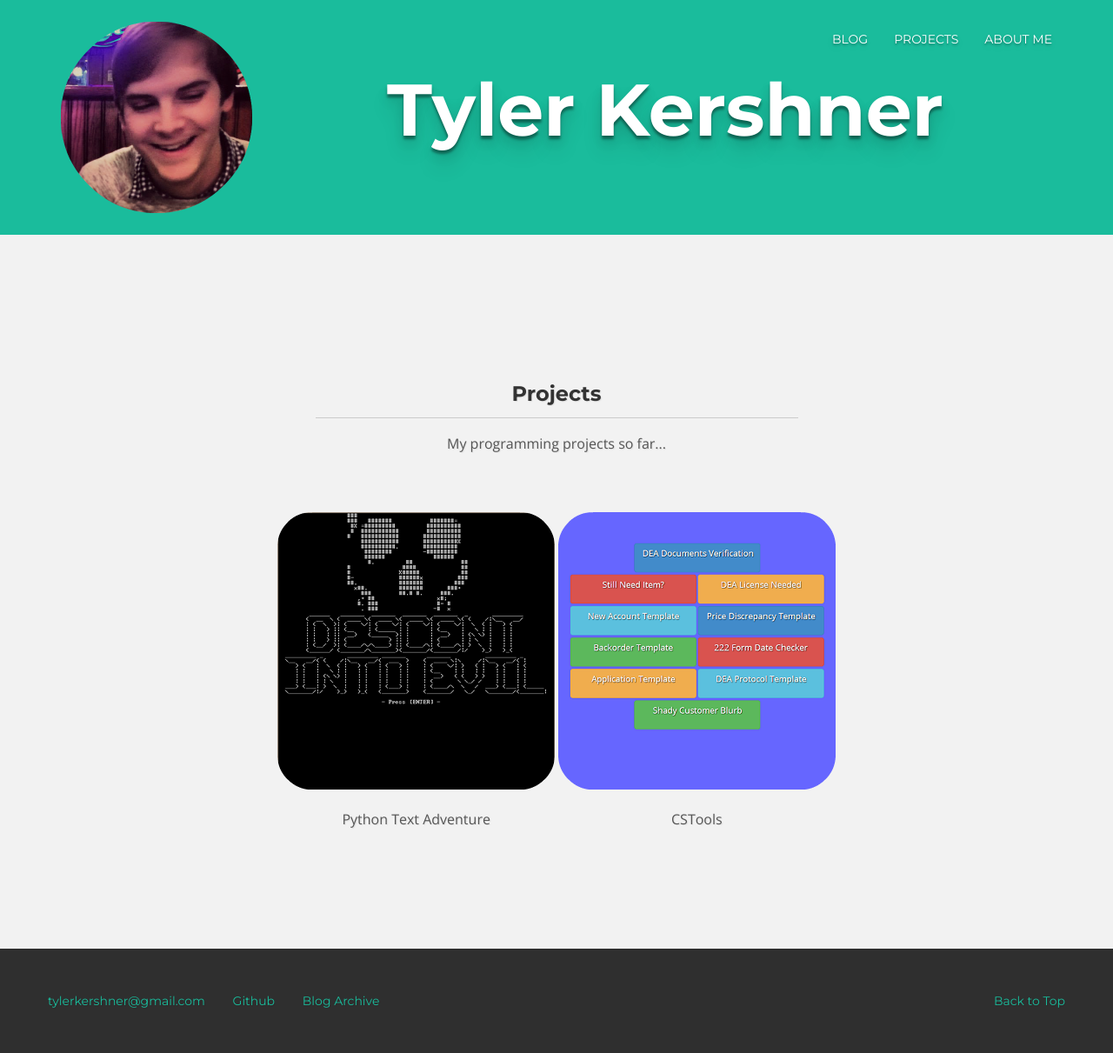
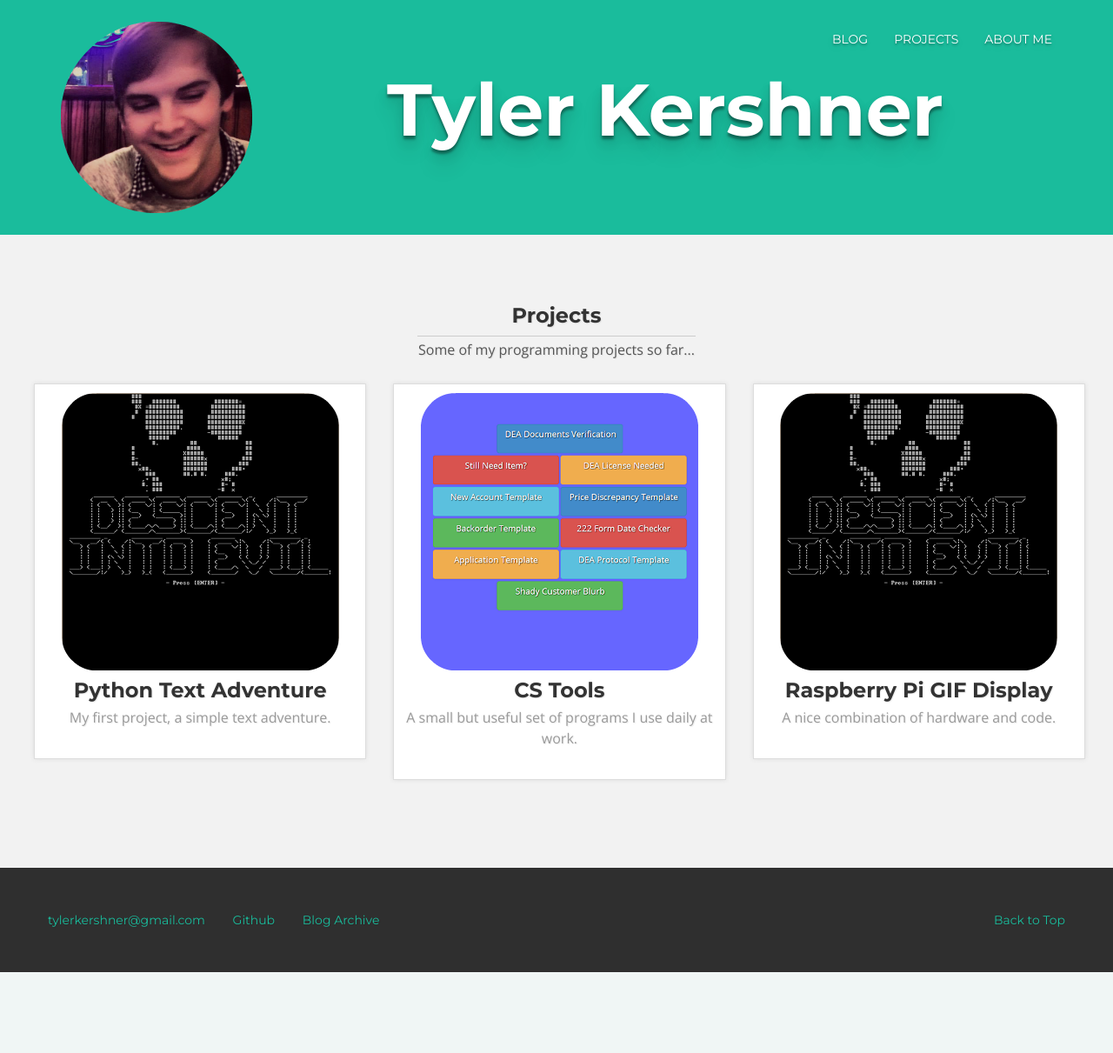
Before and after one commit to kershner/blog, a Flask app: page /projects in a window 1280 px wide. Shown: the whole page at 87% size. After the commit the page ends 1118 px from the top, so only its background shows below. Run offline with Flask 2, Linux system fonts and the light colour scheme; some libraries are stand-ins or nearby versions.

Commit message:
Added new image grid, bunch of bug fixes/tweaks

```diff
--- a/app/static/style.css
+++ b/app/static/style.css
@@ -1,6 +1,7 @@
 body {
   -webkit-font-smoothing: antialiased;
   text-shadow: 1px 1px 1px rgba(0,0,0,0.080);
+  background-color: #2f2f2f;
 }
 
 p {
@@ -13,15 +14,99 @@
   bottom: 25px;
 }
 
-.button {
-  display: inline-block;
+
+#projects-title {
+  text-align: center;
 }
 
-.buttons {
-  margin: 0 auto;
-  width: 65%;
-  height: 50%;
-  text-align: center;
+#hr {
+  position: relative;
+  margin: auto;
+  width: 25%;
+}
+
+/* *********************************
+   Projects Image Grid
+   ********************************* */
+ul.rig {
+	list-style: none;
+	font-size: 0px;
+	margin-left: -2.5%; /* should match li left margin */
+	margin-right: 2.5%;
+}
+ul.rig li {
+	text-align: center;
+	background: #fff;
+	display: inline-block;
+	padding: 10px;
+	margin: 0 0 2.5% 2.5%;
+	border: 1px solid #ddd;
+	font-size: 16px;
+	font-size: 1rem;
+	vertical-align: top;
+	box-shadow: 0 0 5px #ddd;
+	box-sizing: border-box;
+	-moz-box-sizing: border-box;
+	-webkit-box-sizing: border-box;
+}
+
+ul.rig li img {
+	max-width: 100%;
+	height: auto;
+	margin: 0 0 10px;
+}
+ul.rig li h3 {
+	margin: 0 0 5px;
+}
+ul.rig li p {
+	font-size: 1.60em;
+	line-height: 1.5em;
+	color: #999;
+}
+/* class for 2 columns */
+ul.rig.columns-2 li {
+	width: 47.5%; /* this value + 2.5 should = 50% */
+}
+/* class for 3 columns */
+ul.rig.columns-3 li {
+	width: 30.83%; /* this value + 2.5 should = 33% */
+}
+/* class for 4 columns */
+ul.rig.columns-4 li {
+	width: 22.5%; /* this value + 2.5 should = 25% */
+}
+
+@media (max-width: 480px) {
+	ul.grid-nav li {
+		display: block;
+		margin: 0 0 5px;
+	}
+	ul.grid-nav li a {
+		display: block;
+	}
+	ul.rig {
+		margin-left: 0;
+	}
+	ul.rig li {
+		width: 50%; /*!important;  over-ride all li styles */
+		margin: 0 0 20px;
+	}
+}
+
+ul.rig .project-images {
+	position: relative;
+	background: none;
+	box-shadow: none;
+	border: none;
+}
+
+#project-screenshots img {
+	position: relative;
+	margin: auto;
+}
+
+#project-screenshots {
+	text-align: center;
 }
 
 body div.container-fluid.big-logo-row div div div h1 {
--- a/app/templates/blog/projects.html
+++ b/app/templates/blog/projects.html
@@ -2,25 +2,28 @@
 {% block content %}
 
 <div id="grey">
-    <div class="container pt">
-        <div class="row mt">
-            <div class="col-lg-6 col-lg-offset-3 centered">
-                <h3>Projects</h3>
-                <hr>
-                <p>My programming projects so far...</p>
-            </div>
-        </div>
-        <div class="buttons">
-            <div class="button">
-                <a href="/pta"><img class="img-responsive" src="/static/images/ptabutton.png"></a><br>
-                <p class="project-link">Python Text Adventure</p>
-            </div>
-            <div class="button">
-                <a href="/cstools"><img src="/static/images/cstoolsbutton.png" class="img-responsive"></a><br>
-                <p class="project-link">CSTools</p>
-            </div>
-        </div>
+    <div id="projects-title">
+        <h3>Projects</h3>
+        <hr id="hr">
+        <p>Some of my programming projects so far...</p>
     </div>
+    <ul class="rig columns-3">
+        <li class="project-blue">
+            <a href="/pta"><img src="/static/images/ptabutton.png" /></a>
+            <h3>Python Text Adventure</h3>
+            <p>My first project, a simple text adventure.</p>
+        </li>
+        <li class="project-purple">
+            <a href="/cstools"><img src="/static/images/cstoolsbutton.png" /></a>
+            <h3>CS Tools</h3>
+            <p>A small but useful set of programs I use daily at work.</p>
+        </li>
+        <li class="project-green">
+            <a href="/#"><img src="/static/images/ptabutton.png" /></a>
+            <h3>Raspberry Pi GIF Display</h3>
+            <p>A nice combination of hardware and code.</p>
+        </li>
+    </ul>
 </div>
 
 {% endblock %}
--- a/app/templates/blog/writeups/project02-part1.html
+++ b/app/templates/blog/writeups/project02-part1.html
@@ -8,7 +8,7 @@
                 <h1>Practical Solutions</h1>
                 <p><b>Getting my first useful application up and running</b></p>
             </div>
-            <div class="col-lg-6 col-lg-offset-3">
+            <div class="col-lg-8 col-lg-offset-2">
 				<hr>
 				<p>
                     I'd like to use this blog as an opportunity to bridge the gap between my two major skill sets: language and coding.  In that vein I think it's a good idea to
--- a/app/templates/blog/writeups/project02-part2.html
+++ b/app/templates/blog/writeups/project02-part2.html
@@ -8,7 +8,7 @@
                 <h1>Practical Solutions</h1>
                 <p><b>Getting my first useful application up and running</b></p>
             </div>
-            <div class="col-lg-6 col-lg-offset-3">
+            <div class="col-lg-8 col-lg-offset-2">
 				<hr>
                 <h2>The Templates</h2>
                 <p>
--- a/app/templates/blog/writeups/project03-part1.html
+++ b/app/templates/blog/writeups/project03-part1.html
@@ -11,7 +11,7 @@
                     - Part 1 -
                 </p>
             </div>
-            <div class="col-lg-6 col-lg-offset-3">
+            <div class="col-lg-8 col-lg-offset-2">
 				<hr>
 				<p>
                     For the past few weeks I struggled with finding a suitable idea for my next project.  After a much
--- a/app/templates/blog/writeups/project03-part2.html
+++ b/app/templates/blog/writeups/project03-part2.html
@@ -11,7 +11,7 @@
                     - Part 2 -
                 </p>
             </div>
-            <div class="col-lg-6 col-lg-offset-3">
+            <div class="col-lg-8 col-lg-offset-2">
 				<hr>
                 <h2>Adjustments...</h2>
                 <p>
```
Also changed, not shown: app/templates/blog/projects/project01.html (+12 -9 lines), app/templates/blog/projects/project02.html (+13 -9 lines).
